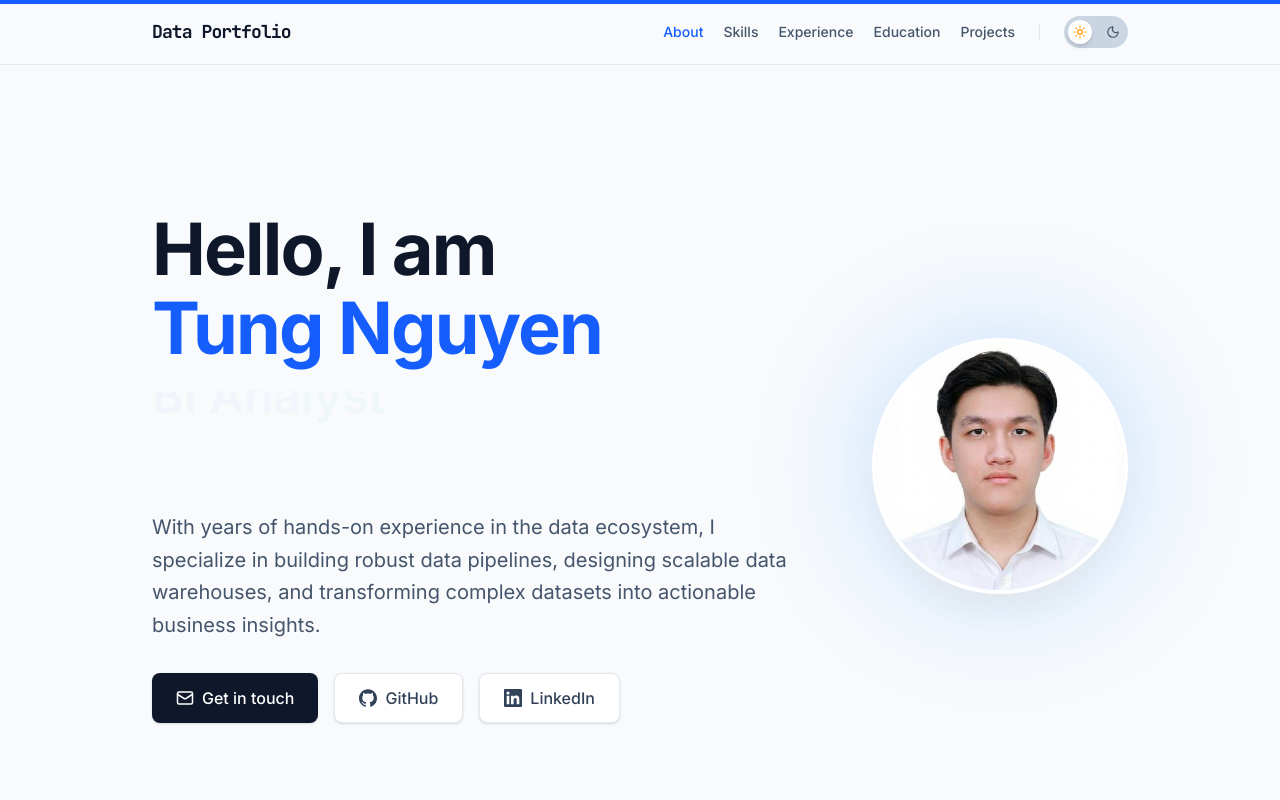
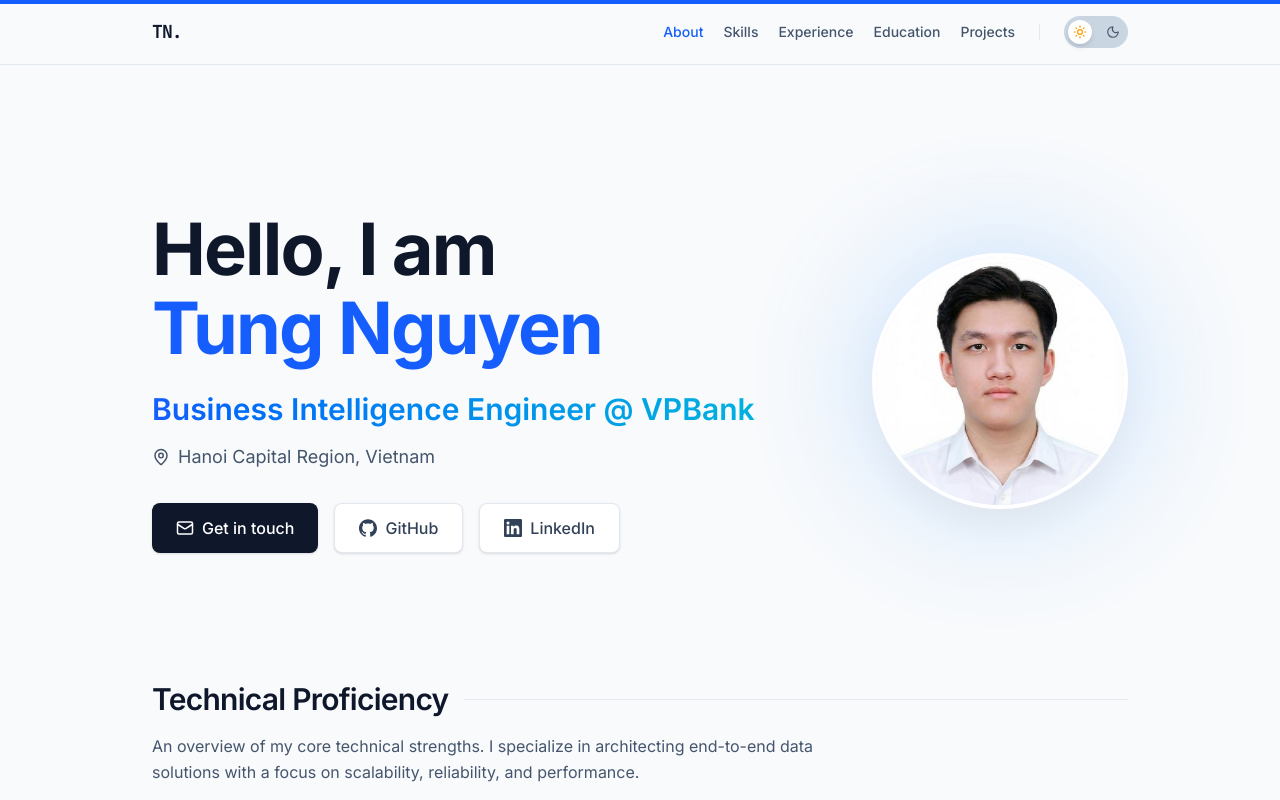
Before and after one commit to TungNamNguyen/personal-portfolio, a React (Vite) app: page / in a window 1280 px wide. Shown: the top 800 px of the page. Built offline with nearby package versions, Linux system fonts and the light colour scheme.

Commit message:
Replace rotating titles with real role and location

```diff
--- a/src/components/Header.tsx
+++ b/src/components/Header.tsx
@@ -81,7 +81,7 @@ export default function Header() {
           href="#about"
           className={`flex items-center gap-2 font-mono font-bold text-lg tracking-tighter text-slate-900 dark:text-white ${linkClass}`}
         >
-          <span>Data Portfolio</span>
+          <span>TN.</span>
         </a>
 
         {/* Desktop Nav */}
--- a/src/components/Hero.tsx
+++ b/src/components/Hero.tsx
@@ -1,28 +1,15 @@
-import { useState, useEffect } from "react";
-import { motion, AnimatePresence, useReducedMotion } from "motion/react";
-import { Mail, Download } from "lucide-react";
+import { motion, useReducedMotion } from "motion/react";
+import { Mail, Download, MapPin } from "lucide-react";
 // Monochrome marks so they inherit the button's text colour in both themes.
 import SiGithub from "~icons/simple-icons/github";
 import FaLinkedin from "~icons/simple-icons/linkedin";
 import { SITE } from "../constants";
 
-const ROLES = ["Data Analyst", "BI Analyst", "Data Engineer", "Analytics Engineer"];
-
 const buttonBase =
   "justify-center inline-flex items-center gap-2 px-6 py-3 rounded-lg font-medium shadow-sm transition-colors focus:outline-none focus-visible:ring-2 focus-visible:ring-blue-500 focus-visible:ring-offset-2 dark:focus-visible:ring-offset-slate-900";
 
 export default function Hero() {
-  const [roleIndex, setRoleIndex] = useState(0);
   const reduceMotion = useReducedMotion();
-
-  useEffect(() => {
-    // Rotating the title is decoration; hold it still for reduced-motion users.
-    if (reduceMotion) return;
-    const interval = setInterval(() => {
-      setRoleIndex((prev) => (prev + 1) % ROLES.length);
-    }, 3000);
-    return () => clearInterval(interval);
-  }, [reduceMotion]);
 
   return (
     <section
@@ -39,34 +26,15 @@ export default function Hero() {
           <span className="text-blue-600 dark:text-blue-400">{SITE.name}</span>
         </h1>
 
-        {/*
-          Fixed height keeps the paragraph below from jumping as roles swap.
-          aria-live announces the change instead of the text appearing silently.
-        */}
-        <div
-          className="h-14 sm:h-20 lg:h-24 overflow-hidden flex items-center py-2"
-          aria-live="polite"
-          aria-atomic="true"
-        >
-          <AnimatePresence mode="wait">
-            <motion.h2
-              key={roleIndex}
-              initial={reduceMotion ? false : { y: 40, opacity: 0 }}
-              animate={{ y: 0, opacity: 1 }}
-              exit={reduceMotion ? undefined : { y: -40, opacity: 0 }}
-              transition={{ duration: reduceMotion ? 0 : 0.5, ease: "easeInOut" }}
-              className="text-2xl sm:text-3xl lg:text-5xl font-semibold bg-clip-text text-transparent bg-gradient-to-r from-blue-600 to-cyan-500 dark:from-blue-400 dark:to-cyan-300 pb-2"
-            >
-              {ROLES[roleIndex]}
-            </motion.h2>
-          </AnimatePresence>
+        <div className="space-y-3">
+          <p className="text-xl sm:text-2xl lg:text-3xl font-semibold bg-clip-text text-transparent bg-gradient-to-r from-blue-600 to-cyan-500 dark:from-blue-400 dark:to-cyan-300 pb-1">
+            {SITE.role} @ {SITE.company}
+          </p>
+          <p className="flex items-center gap-2 text-base sm:text-lg text-slate-600 dark:text-slate-400">
+            <MapPin size={18} aria-hidden="true" className="shrink-0" />
+            {SITE.location}
+          </p>
         </div>
-
-        <p className="text-lg sm:text-xl text-slate-600 dark:text-slate-400 max-w-2xl leading-relaxed">
-          With years of hands-on experience in the data ecosystem, I specialize in building
-          robust data pipelines, designing scalable data warehouses, and transforming complex
-          datasets into actionable business insights.
-        </p>
 
         <motion.div
           initial={reduceMotion ? false : { opacity: 0 }}
--- a/src/constants.tsx
+++ b/src/constants.tsx
@@ -8,6 +8,9 @@ import type { TimelineEntry } from "./components/TimelineSection";
  */
 export const SITE = {
   name: "Tung Nguyen",
+  role: "Business Intelligence Engineer",
+  company: "VPBank",
+  location: "Hanoi Capital Region, Vietnam",
   email: "nguyennamtung123@gmail.com",
   github: "https://github.com/TungNamNguyen",
   linkedin: "https://www.linkedin.com/in/nguyennamtung2003/",
```
